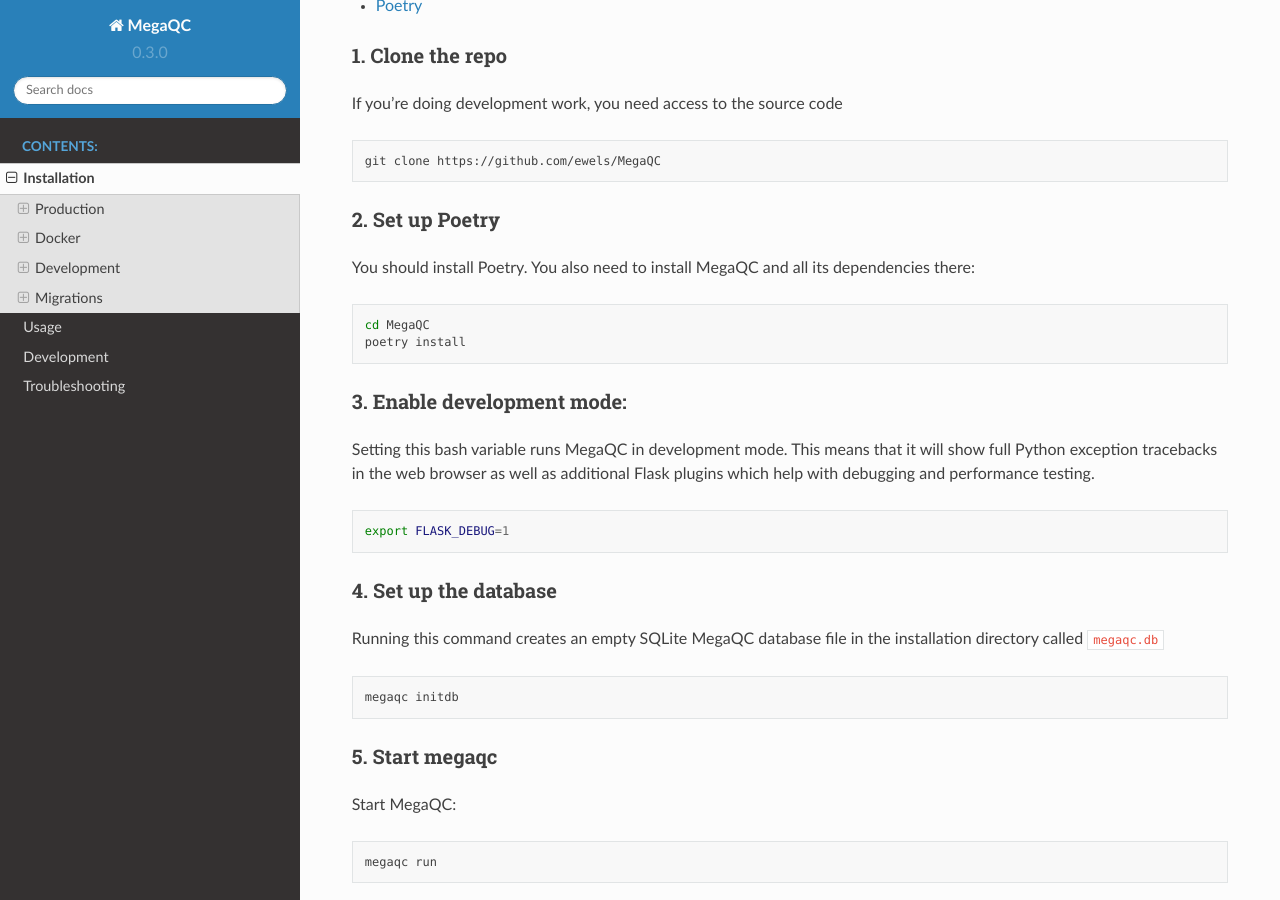
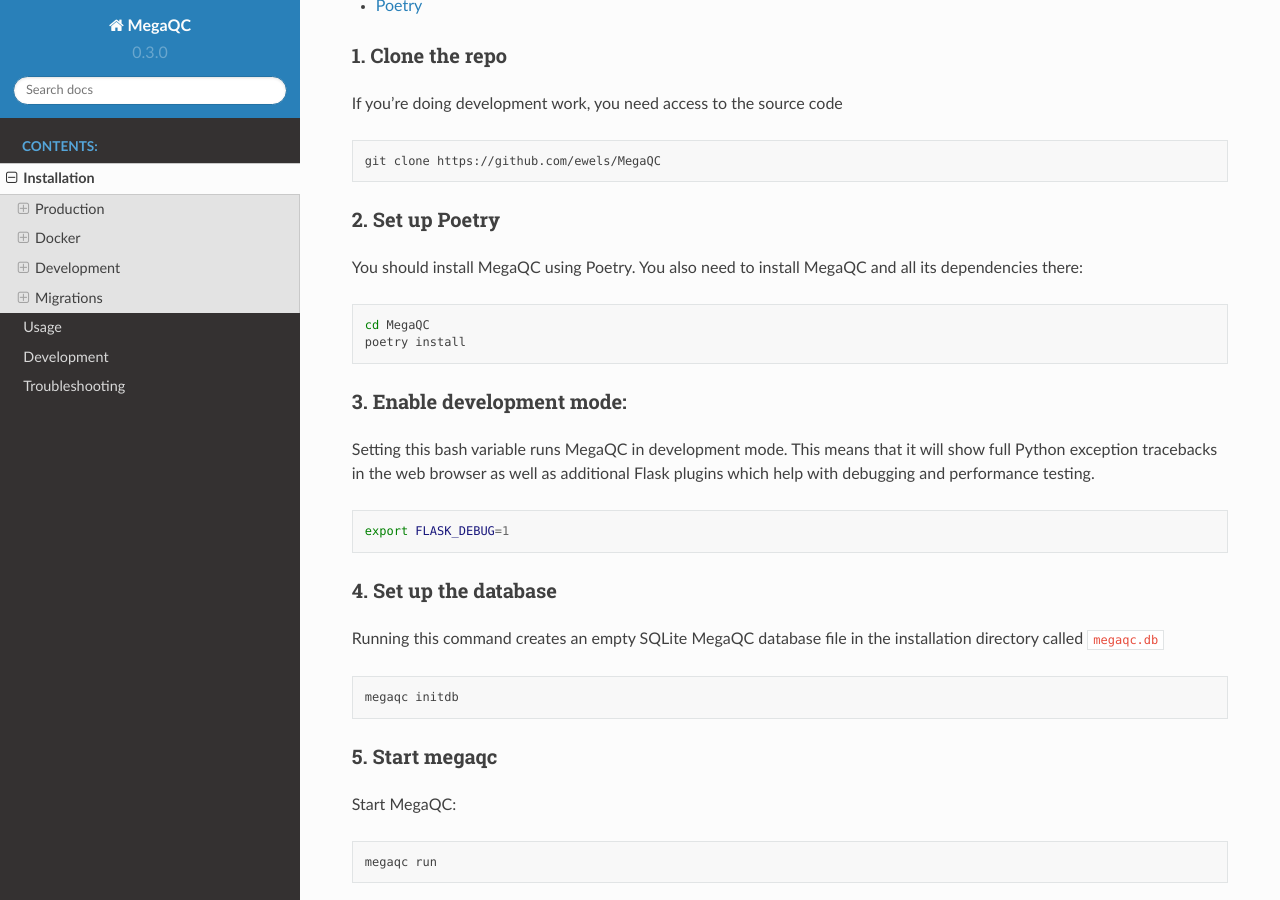
Before and after one commit to MultiQC/MegaQC, a Sphinx documentation site: the page built from docs/source/docs/installation/installation.rst, in a window 1280 px wide and 900 px high, scrolled down 8053 px. Built offline with Sphinx 7.4.7 and the Read the Docs theme 2.0.0, drawn with Linux system fonts in a browser that asks for light colours; pages that are not in the unit, such as notebooks, are missing from menus.

Commit message:
installation_dev.rst is updated

```diff
--- a/docs/source/docs/installation/installation_dev.rst
+++ b/docs/source/docs/installation/installation_dev.rst
@@ -22,7 +22,7 @@
 2. Set up Poetry
 ------------------------------------------------
 
-You should install Poetry. You also need to install MegaQC and all its dependencies there:
+You should install MegaQC using Poetry. You also need to install MegaQC and all its dependencies there:
 
 .. code:: bash
 
@@ -126,4 +126,4 @@
 .. _node: https://nodejs.org/en/download/
 .. _Python 3: https://www.python.org/downloads/
 .. _pre-commit: https://pre-commit.com/
-.. _Poetry: https://pypi.org/project/poetry/
+.. _Poetry: https://python-poetry.org/docs#installation
```
